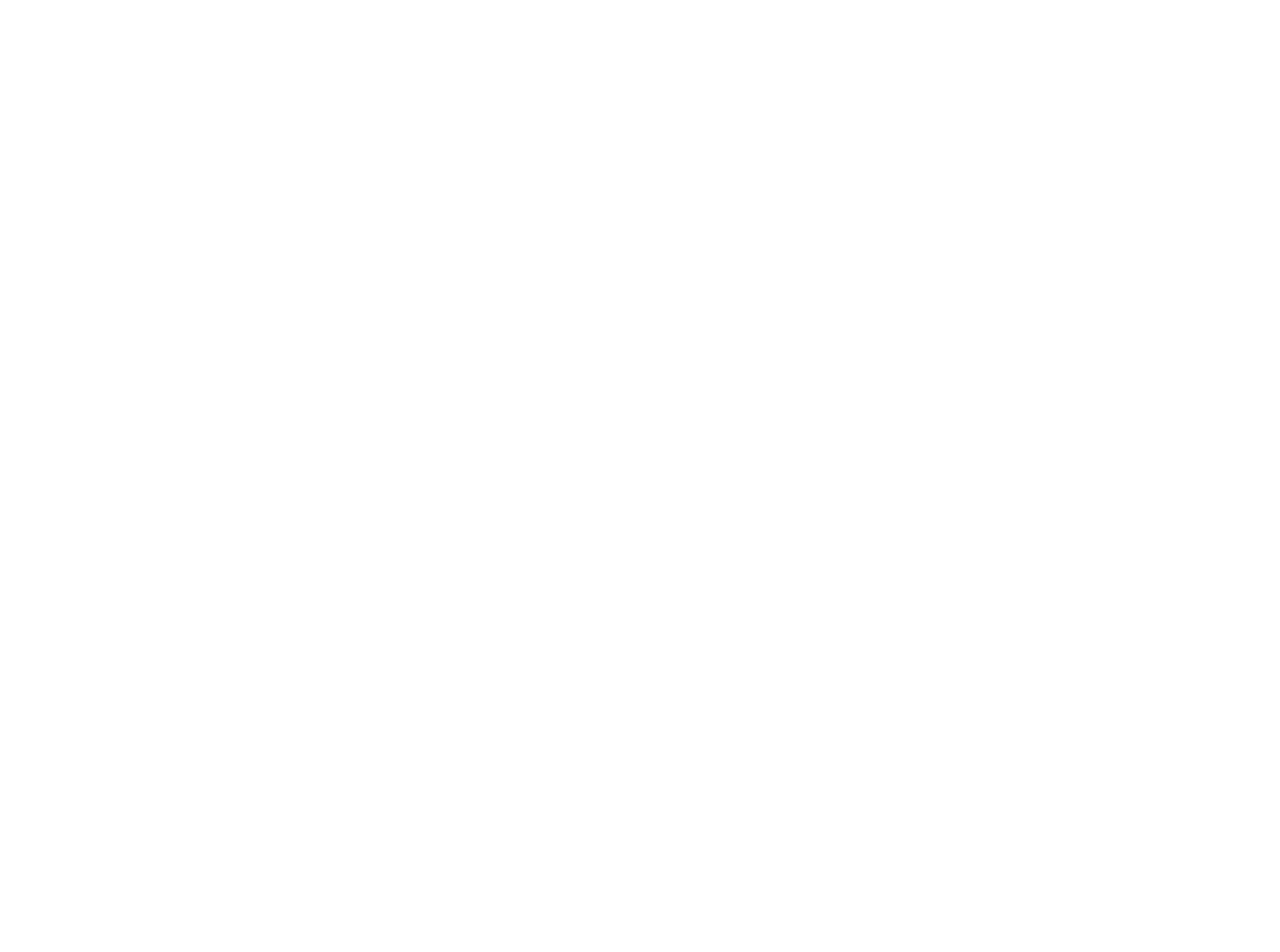
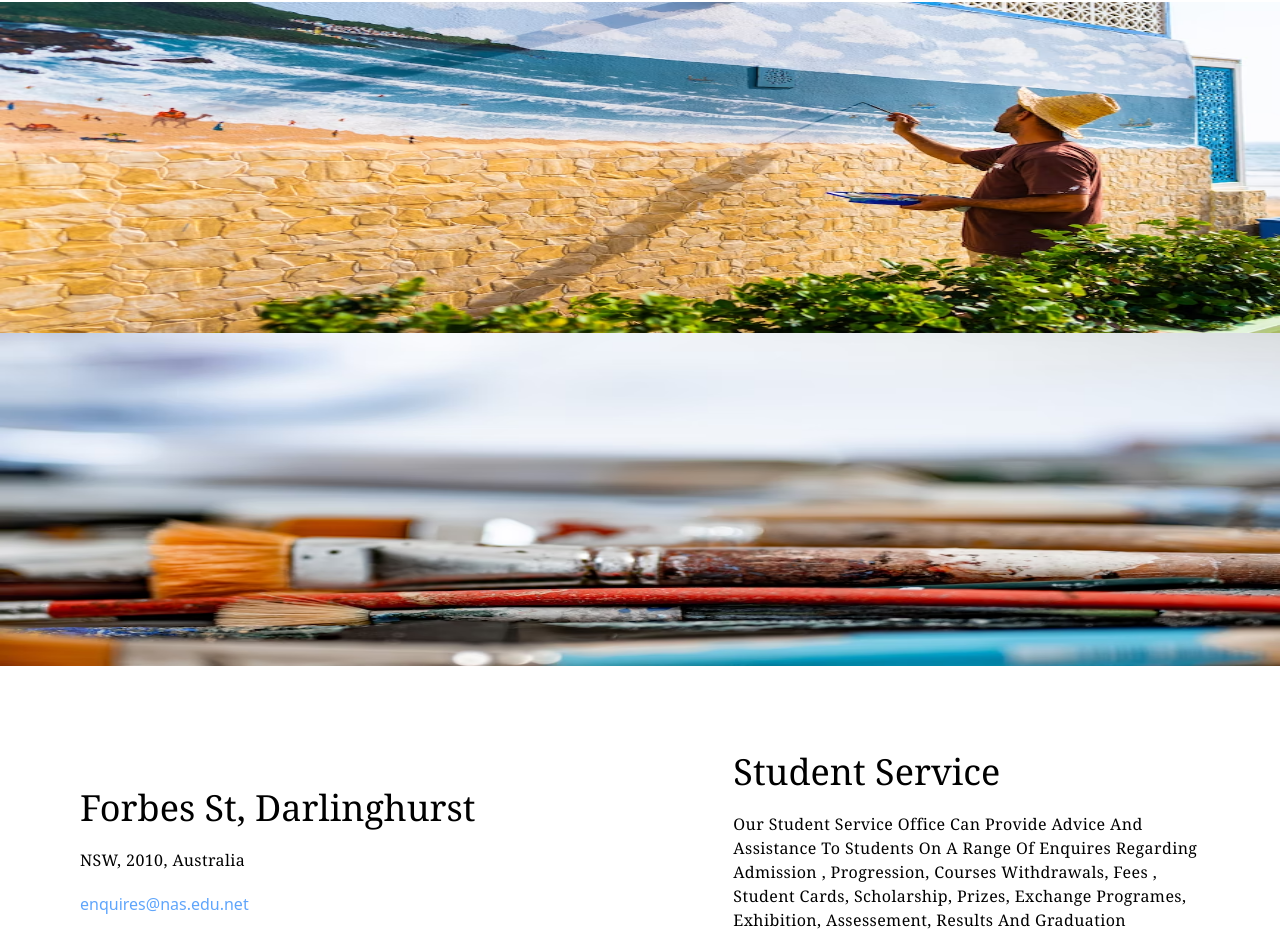
Before and after one commit to yafet-123/Sample_education_sample1, a Next.js app: page / in a window 1280 px wide. Shown: the part 3348-4300 px from the top of the page. Before the commit the page ends 3318 px from the top, so only its background shows below. Built offline with nearby package versions, Linux system fonts and the light colour scheme.

Commit message:
ading news

```diff
--- a/components/News.js
+++ b/components/News.js
@@ -1,7 +1,9 @@
 import React from "react";
-
+import Image from "next/image";
+import Link from "next/link";
 export function News() {
   return (
+    <div>
       <div className="max-w-3xl mx-auto relative">
         <h1 className="text-center text-4xl font-serif font-medium mb-5">
           NAS News
@@ -26,5 +28,49 @@
           Submit
         </button>
       </div>
+      <div className="mt-24">
+        <Image
+          src="/image/bgImage11.avif"
+          width={1920}
+          height={500}
+          className="absolute w-full"
+        />
+      </div>
+
+      <div className="-mt-2 mb-5">
+        <Image
+          src="/image/bgImage12.avif"
+          width={1920}
+          height={500}
+          className="absolute w-full"
+        />
+      </div>
+
+      <div className="flex flex-col md:flex-row justify-between items-center m-20">
+        <div className="w-5/12 flex flex-col justify-between mb-5 md:mb-0">
+          <h1 className="text-left text-4xl font-serif font-medium mb-5">
+            Forbes St, Darlinghurst
+          </h1>
+          <p className="text-left font-serif text-black tracking-wide leading-6 capitalize mb-5">
+            NSW, 2010, Australia
+          </p>
+          <Link href="">
+            <a className="text-blue-400">enquires@nas.edu.net</a>
+          </Link>
+        </div>
+
+        <div className="w-5/12 flex flex-col justify-between">
+          <h1 className="text-left text-4xl font-serif font-medium mb-5">
+            Student Service
+          </h1>
+          <p className="text-left font-serif text-black tracking-wide leading-6 capitalize mb-5">
+            Our student service office can provide advice and assistance to
+            students on a range of enquires regarding admission , progression,
+            courses withdrawals, fees , student cards, scholarship, prizes,
+            exchange programes, exhibition, assessement, results and graduation
+          </p>
+        </div>
+      </div>
+    </div>
   );
 }
```
Also changed, not shown: public/image/bgImage11.avif (added), public/image/bgImage12.avif (added). Lines whose indentation alone changed are shown as unchanged.
